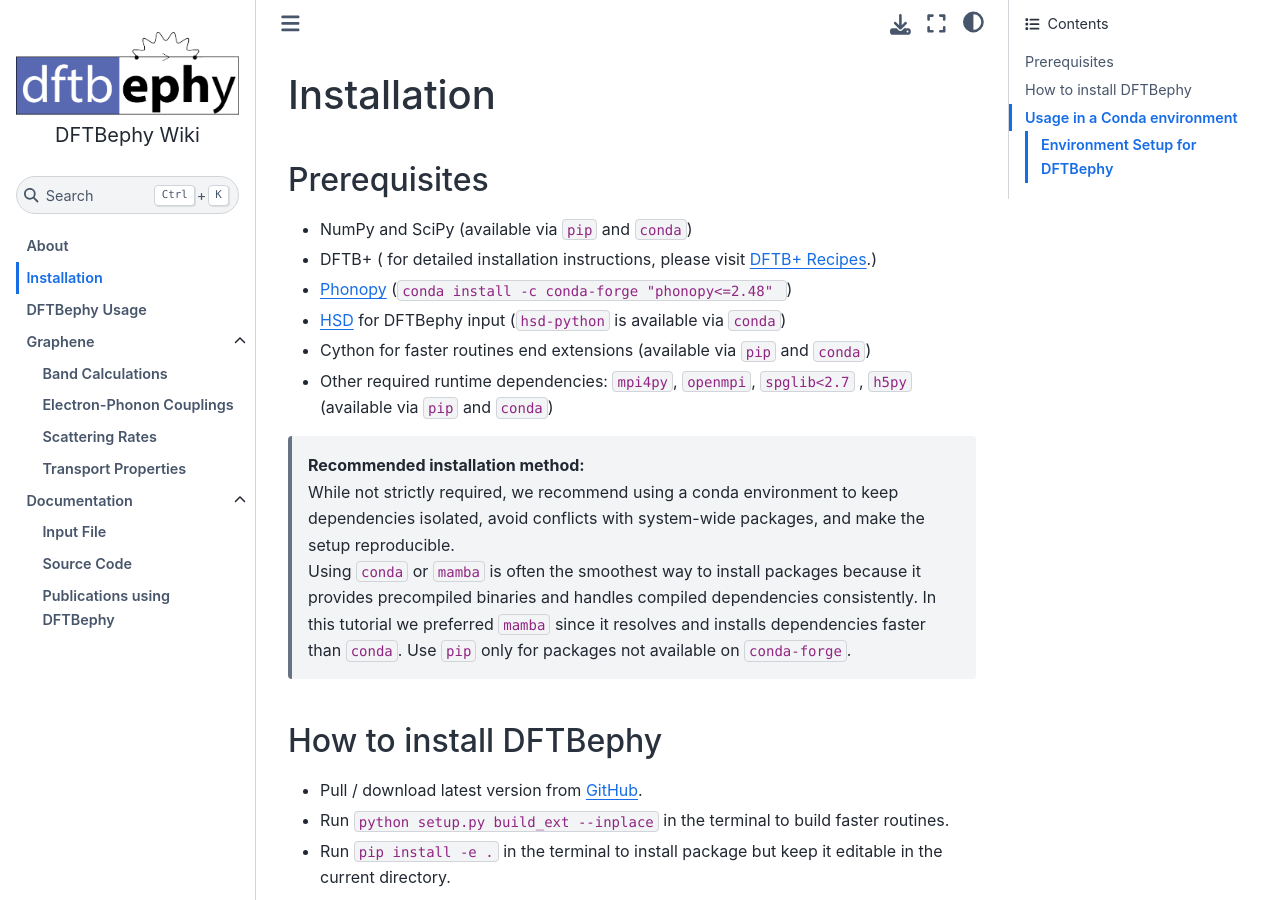
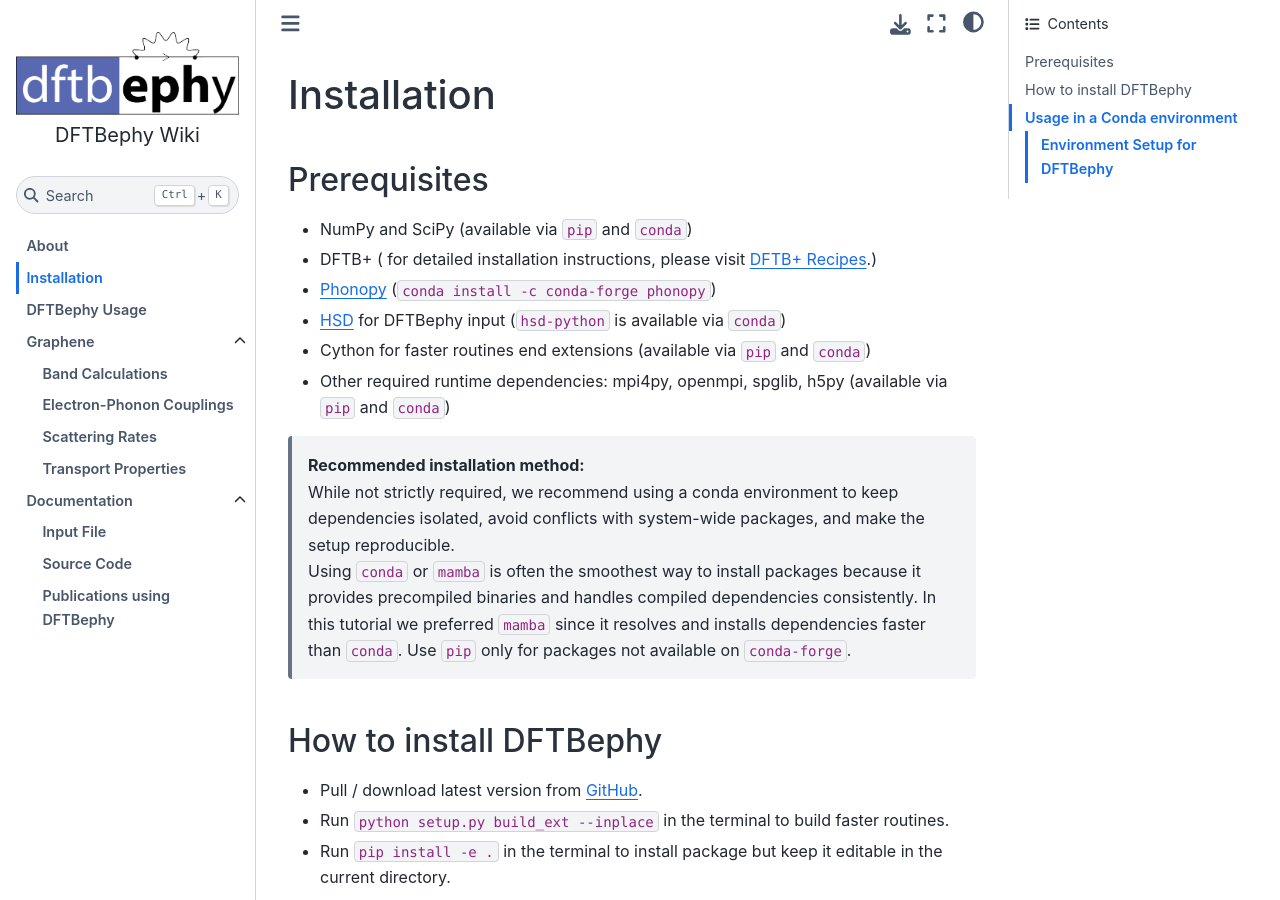
Before and after one commit to CoMeT4MatSci/dftbephy, a Jupyter Book: the page built from wiki/docs/main/installation.md, in a window 1280 px wide and 900 px high. Built offline with Jupyter Book 1.0.4 settings and Sphinx 7.4.7 and the Sphinx Book theme 1.1.4, drawn with Linux system fonts in a browser that asks for light colours.

Commit message:
Update installation prerequisites and usage in Conda environment

```diff
--- a/wiki/docs/main/installation.md
+++ b/wiki/docs/main/installation.md
@@ -4,10 +4,10 @@
 
 - NumPy and SciPy (available via `pip` and `conda`)
 - DFTB+ ( for detailed installation instructions, please visit [DFTB+ Recipes](https://dftbplus-recipes.readthedocs.io/en/latest/introduction.html).)
-- [Phonopy](https://phonopy.github.io/phonopy/install.html) (`conda install -c conda-forge "phonopy<=2.48" `)
+- [Phonopy](https://phonopy.github.io/phonopy/install.html) (`conda install -c conda-forge phonopy`)
 - [HSD](https://github.com/dftbplus/hsd-python) for DFTBephy input (`hsd-python` is available via `conda`)
 - Cython for faster routines end extensions (available via `pip` and `conda`)
-- Other required runtime dependencies: `mpi4py`, `openmpi`, `spglib<2.7` , `h5py` (available via `pip` and `conda`)
+- Other required runtime dependencies: mpi4py, openmpi, spglib, h5py (available via `pip` and `conda`)
 
 
 > **Recommended installation method:**<br>
```
